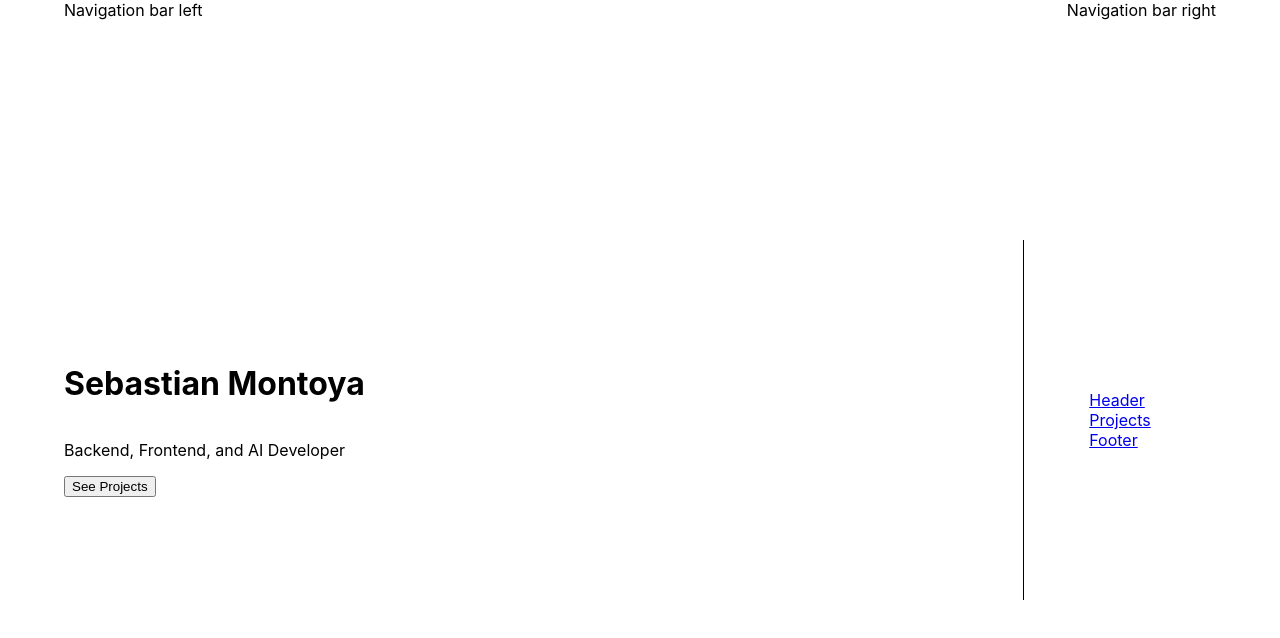
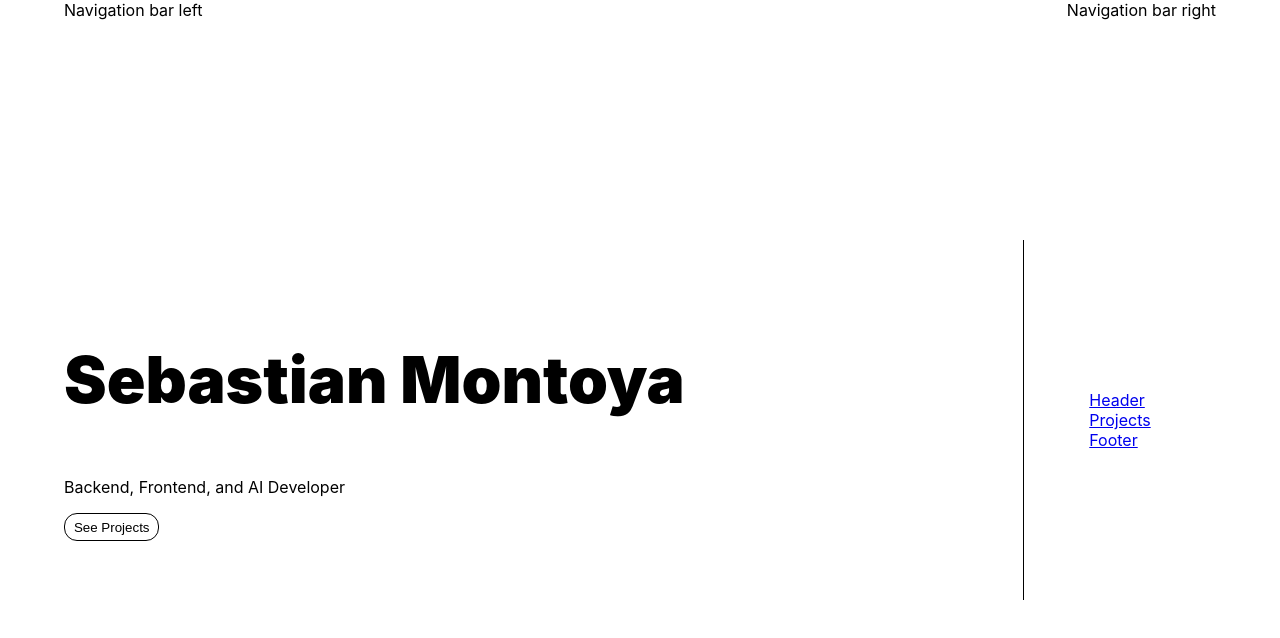
Before and after one commit to SebastianMontoya685/my-portfolio, a React (Create React App) app in the folder my-react-app/: page / in a window 1280 px wide. Shown: the top 638 px of the page. Built offline with nearby package versions, Linux system fonts and the light colour scheme.

Commit message:
increasing teh size of teh header title and also refined the look and style of the header section button

```diff
--- a/my-react-app/src/components/Home/Header.css
+++ b/my-react-app/src/components/Home/Header.css
@@ -51,3 +51,17 @@
     justify-content: center;
     align-items: flex-start;
 }
+
+.header-title {
+    font: roboto sans-serif monospace;
+    font-weight: 900;
+    font-size: 4rem;
+}
+
+.header-button {
+    background-color: transparent;
+    border: 1.5px solid black;
+    border-radius: 13px;
+    padding: 0.7vh 0.7vw;
+    font: roboto sans-serif monospace;
+}
--- a/my-react-app/src/components/Home/Header.tsx
+++ b/my-react-app/src/components/Home/Header.tsx
@@ -7,9 +7,9 @@ export default function Header() {
             <div className='header'>
                 {/* <div className='header-left-container'> */}
                 <div className='header-left'>
-                    <h1>Sebastian Montoya</h1>
+                    <h1 className='header-title'>Sebastian Montoya</h1>
                     <p>Backend, Frontend, and AI Developer</p>
-                    <button>See Projects</button>
+                    <button className='header-button'>See Projects</button>
                 </div>
                 {/* </div> */}
                 <div className='header-right-container'>
```
